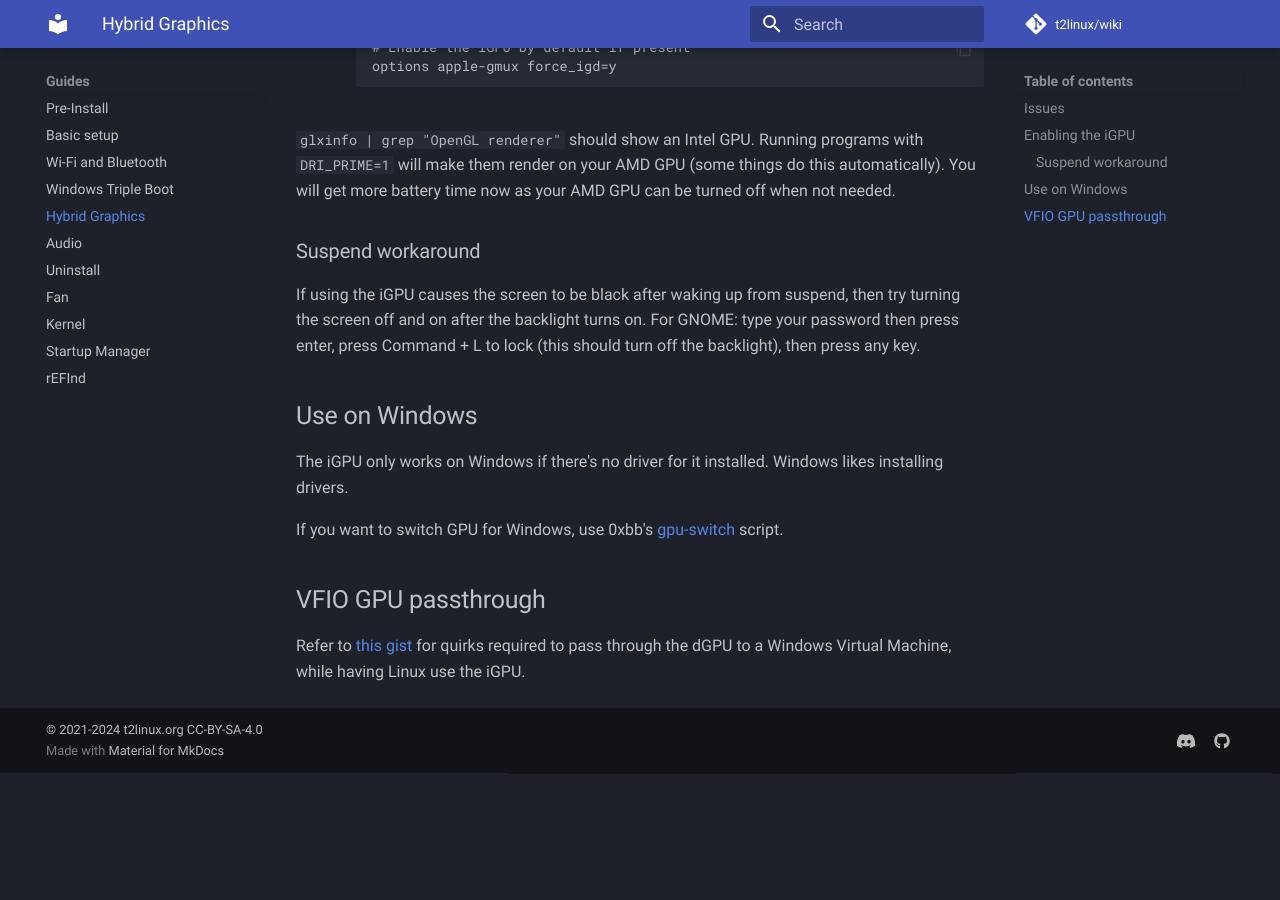
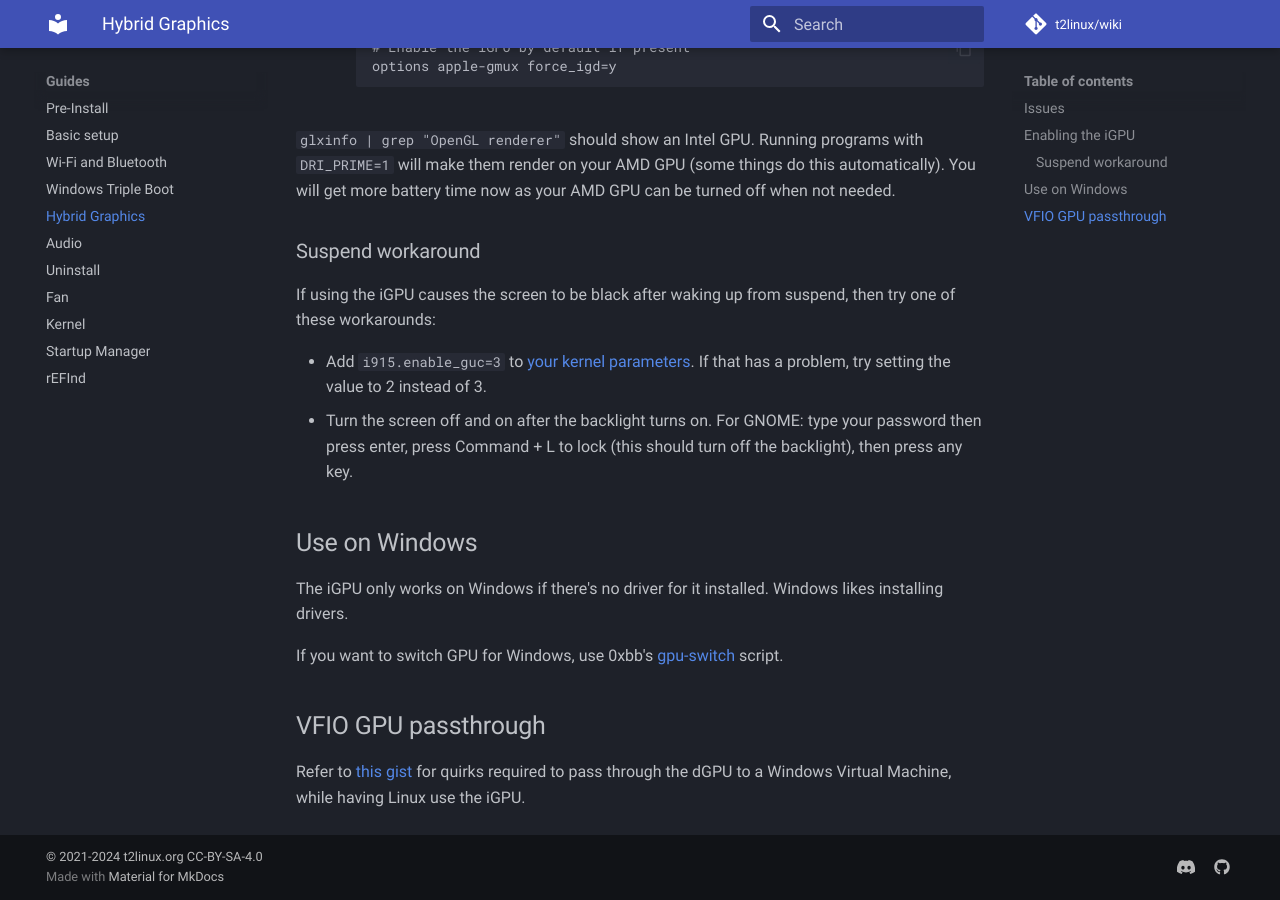
Before and after one commit to t2linux/wiki, an MkDocs documentation site: the page built from docs/guides/hybrid-graphics.md, in a window 1280 px wide and 900 px high, scrolled down 1305 px. Built offline with MkDocs 1.6.1 and Material for MkDocs 9.7.7, drawn with Linux system fonts in a browser that asks for light colours; comment, search, counter and statistics services are not loaded; before the commit the page ends 2078 px from its top, so only the background shows below that.

Commit message:
Hybrid graphics: Include `i915.enable_guc=3` kernel param in iGPU instructions (#589)

```diff
--- a/docs/guides/hybrid-graphics.md
+++ b/docs/guides/hybrid-graphics.md
@@ -45,7 +45,10 @@ If you experience system freezes, then the laptop's fans becoming loud, before t
 
 ### Suspend workaround
 
-If using the iGPU causes the screen to be black after waking up from suspend, then try turning the screen off and on after the backlight turns on. For GNOME: type your password then press enter, press Command + L to lock (this should turn off the backlight), then press any key.
+If using the iGPU causes the screen to be black after waking up from suspend, then try one of these workarounds:
+
+- Add `i915.enable_guc=3` to [your kernel parameters](https://wiki.t2linux.org/guides/postinstall/#add-necessary-kernel-paramaters). If that has a problem, try setting the value to 2 instead of 3.
+- Turn the screen off and on after the backlight turns on. For GNOME: type your password then press enter, press Command + L to lock (this should turn off the backlight), then press any key.
 
 ## Use on Windows
 
```
